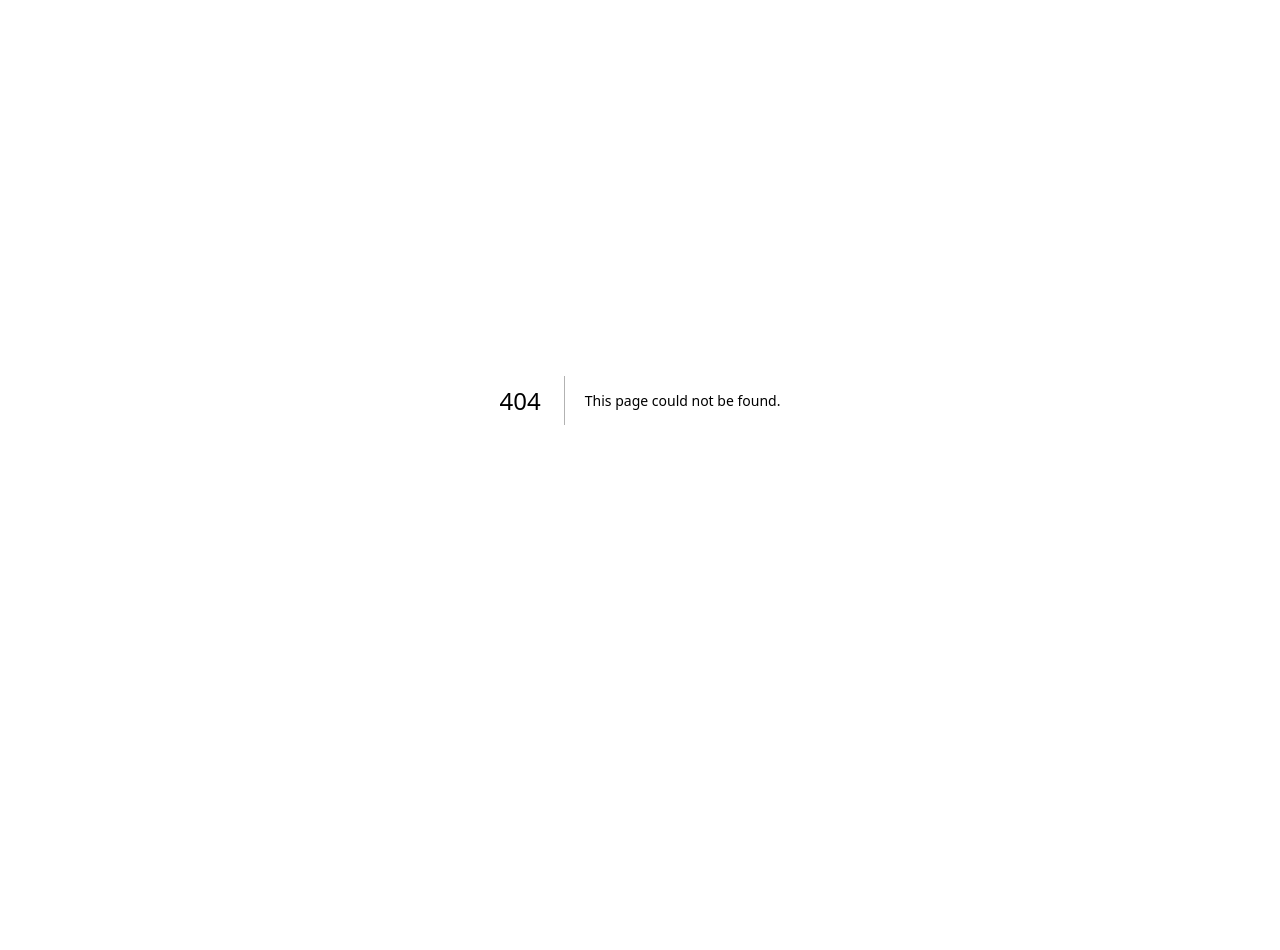
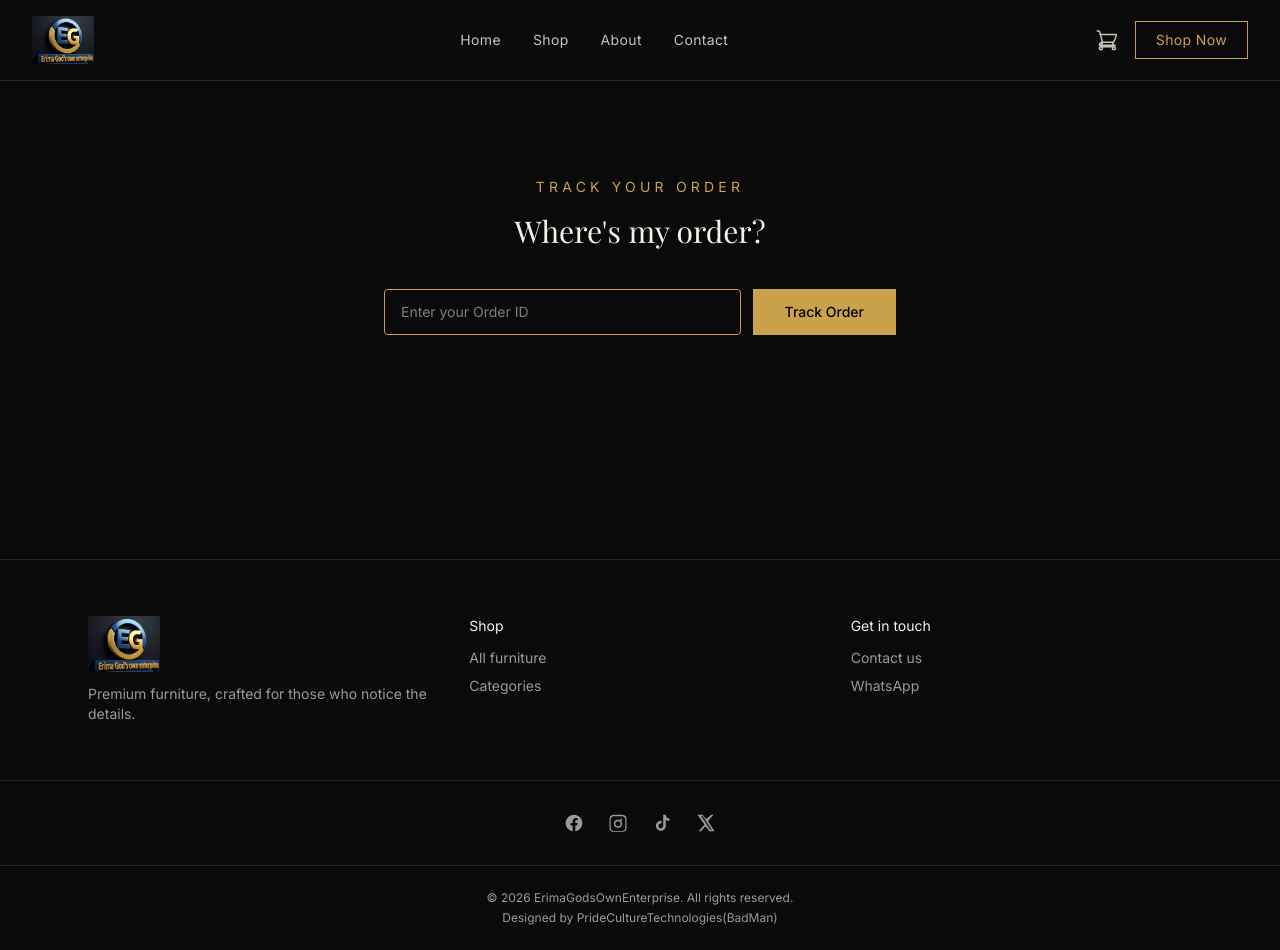
Before and after one commit to erimabadoo2020-wq/erima-gods-own-enterprise, a Next.js app in the folder chair-store/: page /track-order in a window 1280 px wide. Before the commit this address had no page. Before the commit the page ends 800 px from the top, so only its background shows below. Built offline with nearby package versions, Linux system fonts and the light colour scheme; a web font is replaced by a local one.

Commit message:
Create page.tsx

```diff
--- /dev/null
+++ b/chair-store/app/track-order/page.tsx
@@ -0,0 +1,186 @@
+'use client'
+
+import { useState, useEffect, Suspense } from 'react'
+import { useSearchParams } from 'next/navigation'
+import { createClient } from '@/lib/supabase/client'
+import Header from '@/app/components/Header'
+import Footer from '@/app/components/Footer'
+
+type OrderItem = {
+  product_name: string
+  price: number
+  quantity: number
+}
+
+type Order = {
+  id: string
+  status: string
+  payment_status: string
+  total: number
+  created_at: string
+}
+
+const STATUS_STEPS = ['pending', 'processing', 'shipped', 'delivered']
+
+function statusLabel(status: string) {
+  switch (status) {
+    case 'pending': return 'Order Received'
+    case 'processing': return 'Being Prepared'
+    case 'shipped': return 'Out for Delivery'
+    case 'delivered': return 'Delivered'
+    default: return status
+  }
+}
+
+function TrackOrderContent() {
+  const searchParams = useSearchParams()
+  const [orderId, setOrderId] = useState(searchParams.get('order') || '')
+  const [order, setOrder] = useState<Order | null>(null)
+  const [items, setItems] = useState<OrderItem[]>([])
+  const [loading, setLoading] = useState(false)
+  const [error, setError] = useState('')
+  const [searched, setSearched] = useState(false)
+
+  const handleSearch = async (idToSearch?: string) => {
+    const id = idToSearch ?? orderId
+    if (!id.trim()) return
+
+    setLoading(true)
+    setError('')
+    setSearched(true)
+
+    const supabase = createClient()
+    const { data: orderData, error: orderError } = await supabase
+      .from('orders')
+      .select('id, status, payment_status, total, created_at')
+      .eq('id', id.trim())
+      .single()
+
+    if (orderError || !orderData) {
+      setError('No order found with that ID. Please check and try again.')
+      setOrder(null)
+      setItems([])
+      setLoading(false)
+      return
+    }
+
+    const { data: itemsData } = await supabase
+      .from('order_items')
+      .select('product_name, price, quantity')
+      .eq('order_id', id.trim())
+
+    setOrder(orderData)
+    setItems(itemsData || [])
+    setLoading(false)
+  }
+
+  useEffect(() => {
+    const preset = searchParams.get('order')
+    if (preset) {
+      setOrderId(preset)
+      handleSearch(preset)
+    }
+    // eslint-disable-next-line react-hooks/exhaustive-deps
+  }, [])
+
+  const currentStepIndex = order ? STATUS_STEPS.indexOf(order.status) : -1
+
+  return (
+    <div className="min-h-screen bg-[#0a0a0a] text-[#f5f1e8]">
+      <Header />
+
+      <section className="px-8 py-24 max-w-xl mx-auto">
+        <p className="text-[#c9a24b] text-sm tracking-[0.3em] mb-4 text-center">TRACK YOUR ORDER</p>
+        <h1 className="font-display text-3xl mb-10 text-center">Where's my order?</h1>
+
+        <div className="flex flex-col sm:flex-row gap-3 mb-8">
+          <input
+            type="text"
+            value={orderId}
+            onChange={(e) => setOrderId(e.target.value)}
+            onKeyDown={(e) => e.key === 'Enter' && handleSearch()}
+            placeholder="Enter your Order ID"
+            className="flex-1 bg-transparent border border-[#c9a24b] rounded px-4 py-3 text-sm"
+          />
+          <button
+            onClick={() => handleSearch()}
+            disabled={loading}
+            className="bg-[#c9a24b] text-black font-medium px-8 py-3 text-sm hover:bg-[#dab868] transition-colors disabled:opacity-50"
+          >
+            {loading ? 'Searching...' : 'Track Order'}
+          </button>
+        </div>
+
+        {error && <p className="text-red-400 text-sm text-center mb-8">{error}</p>}
+
+        {order && (
+          <div className="border border-[#c9a24b]/20 p-6">
+            <div className="flex justify-between items-start mb-6">
+              <div>
+                <p className="text-xs text-[#9a9a9a]">Order ID</p>
+                <p className="font-mono text-sm break-all">{order.id}</p>
+              </div>
+              <div className="text-right">
+                <p className="text-xs text-[#9a9a9a]">Placed on</p>
+                <p className="text-sm">{new Date(order.created_at).toLocaleDateString()}</p>
+              </div>
+            </div>
+
+            <div className="mb-8">
+              <div className="flex justify-between mb-2">
+                {STATUS_STEPS.map((step, i) => (
+                  <div key={step} className="flex-1 text-center">
+                    <div
+                      className={`w-3 h-3 rounded-full mx-auto mb-2 ${
+                        i <= currentStepIndex ? 'bg-[#c9a24b]' : 'bg-[#333]'
+                      }`}
+                    />
+                    <p className={`text-xs ${i <= currentStepIndex ? 'text-[#c9a24b]' : 'text-[#666]'}`}>
+                      {statusLabel(step)}
+                    </p>
+                  </div>
+                ))}
+              </div>
+            </div>
+
+            <div className="border-t border-[#c9a24b]/10 pt-4 mb-4">
+              <p className="text-sm mb-1">
+                Payment: <span className={order.payment_status === 'paid' ? 'text-[#c9a24b]' : 'text-[#9a9a9a]'}>
+                  {order.payment_status === 'paid' ? 'Paid' : 'Pending'}
+                </span>
+              </p>
+            </div>
+
+            {items.length > 0 && (
+              <div className="border-t border-[#c9a24b]/10 pt-4">
+                {items.map((item, i) => (
+                  <div key={i} className="flex justify-between text-sm mb-2">
+                    <p>{item.product_name} × {item.quantity}</p>
+                    <p className="text-[#c9a24b]">₦{(item.price * item.quantity).toLocaleString()}</p>
+                  </div>
+                ))}
+                <div className="flex justify-between font-medium mt-3 pt-3 border-t border-[#c9a24b]/10">
+                  <p>Total</p>
+                  <p className="text-[#c9a24b]">₦{Number(order.total).toLocaleString()}</p>
+                </div>
+              </div>
+            )}
+          </div>
+        )}
+
+        {searched && !order && !loading && !error && (
+          <p className="text-[#9a9a9a] text-sm text-center">No order found.</p>
+        )}
+      </section>
+      <Footer />
+    </div>
+  );
+}
+
+export default function TrackOrderPage() {
+  return (
+    <Suspense fallback={<div className="min-h-screen bg-[#0a0a0a]" />}>
+      <TrackOrderContent />
+    </Suspense>
+  )
+}
```
